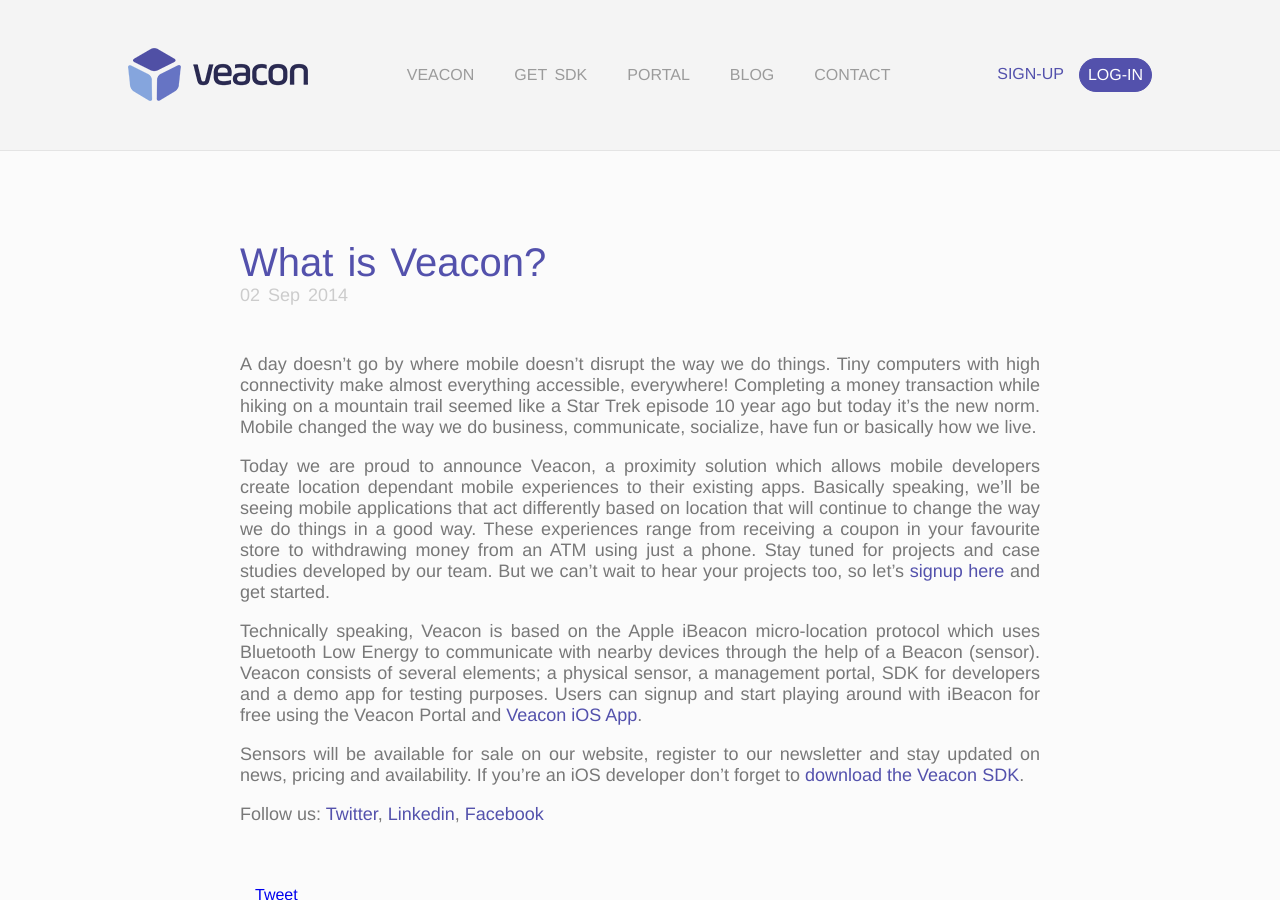
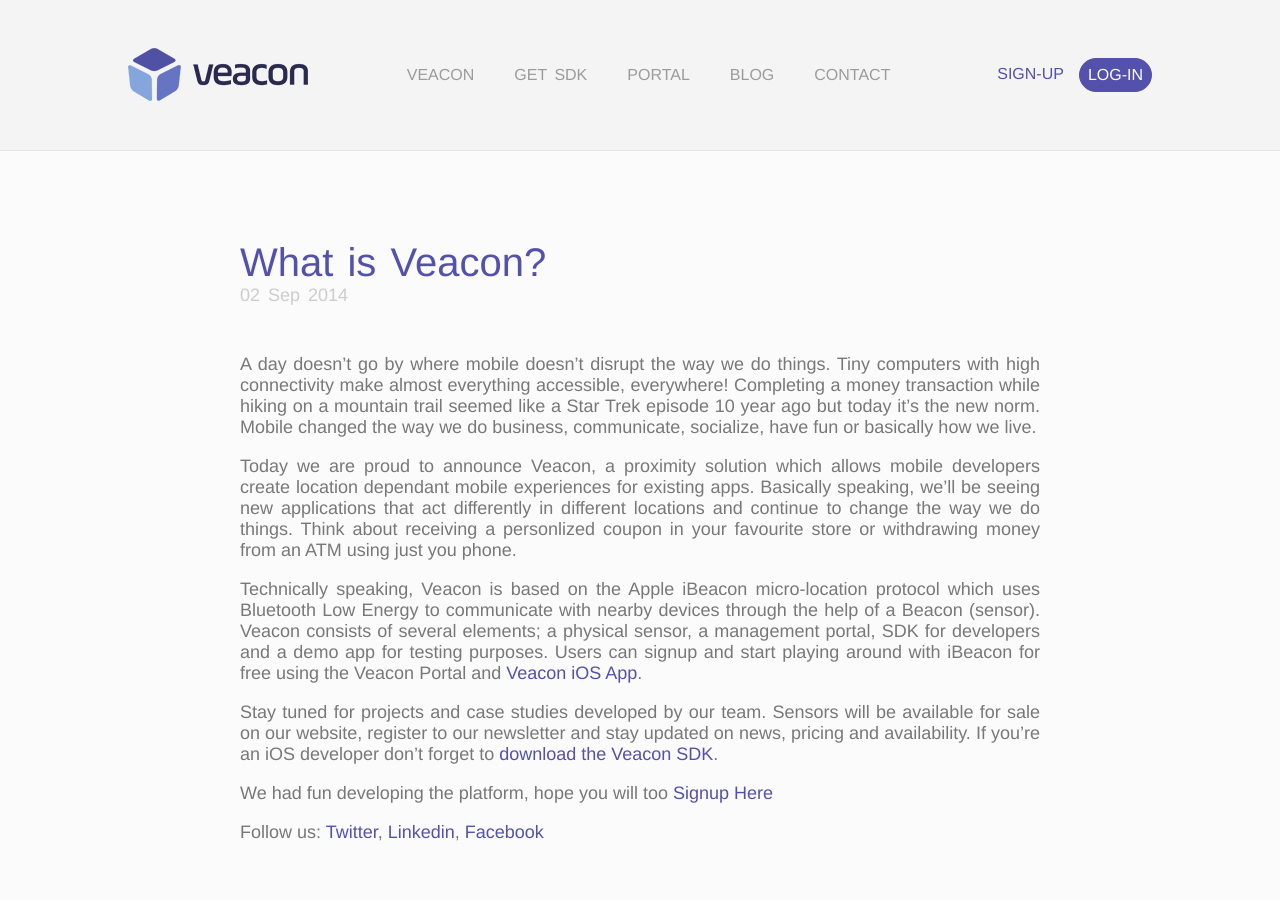
Before and after one commit to Valensas/veacon.com, a Jekyll site: the page built from _posts/2014-09-02-what-is-veacon.md, in a window 1280 px wide and 900 px high. Built offline with Jekyll 4.4.1, drawn with Linux system fonts in a browser that asks for light colours; comment, search, counter and statistics services are not loaded.

Commit message:
Update 2014-09-02-what-is-veacon.md

```diff
--- a/_posts/2014-09-02-what-is-veacon.md
+++ b/_posts/2014-09-02-what-is-veacon.md
@@ -4,10 +4,12 @@
 ---
 A day doesn't go by where mobile doesn't disrupt the way we do things. Tiny computers with high connectivity make almost everything accessible, everywhere! Completing a money transaction while hiking on a mountain trail seemed like a Star Trek episode 10 year ago but today it's the new norm. Mobile changed the way we do business, communicate, socialize, have fun or basically how we live.
 
-Today we are proud to announce Veacon, a proximity solution which allows mobile developers create location dependant mobile experiences to their existing apps. Basically speaking, we'll be seeing mobile applications that act differently based on location that will continue to change the way we do things in a good way. These experiences range from receiving a coupon in your favourite store to withdrawing money from an ATM using just a phone. Stay tuned for projects and case studies developed by our team. But we can't wait to hear your projects too, so let's [signup here](http://portal.veacon.com){:target="_blank"} and get started.
+Today we are proud to announce Veacon, a proximity solution which allows mobile developers create location dependant mobile experiences for existing apps. Basically speaking, we'll be seeing new applications that act differently in different locations and continue to change the way we do things. Think about receiving a personlized coupon in your favourite store or withdrawing money from an ATM using just you phone.
 
 Technically speaking, Veacon is based on the Apple iBeacon micro-location protocol which uses Bluetooth Low Energy to communicate with nearby devices through the help of a Beacon (sensor). Veacon consists of several elements; a physical sensor, a management portal, SDK for developers and a demo app for testing purposes. Users can signup and start playing around with iBeacon for free using the Veacon Portal and [Veacon iOS App](http://appstore.com/veacon){:target="_blank"}.
 
-Sensors will be available for sale on our website, register to our newsletter and stay updated on news, pricing and availability. If you're an iOS developer don't forget to [download the Veacon SDK](https://github.com/Valensas/VeaconSDK){:target="_blank"}.
+Stay tuned for projects and case studies developed by our team. Sensors will be available for sale on our website, register to our newsletter and stay updated on news, pricing and availability. If you're an iOS developer don't forget to [download the Veacon SDK](https://github.com/Valensas/VeaconSDK){:target="_blank"}.
+
+We had fun developing the platform, hope you will too [Signup Here](http://portal.veacon.com){:target="_blank"}
 
 Follow us: [Twitter](http://twitter.com/getveacon){:target="_blank"}, [Linkedin](http://linkedin.com/company/veacon){:target="_blank"}, [Facebook](http://www.facebook.com/getveacon){:target="_blank"}
```
